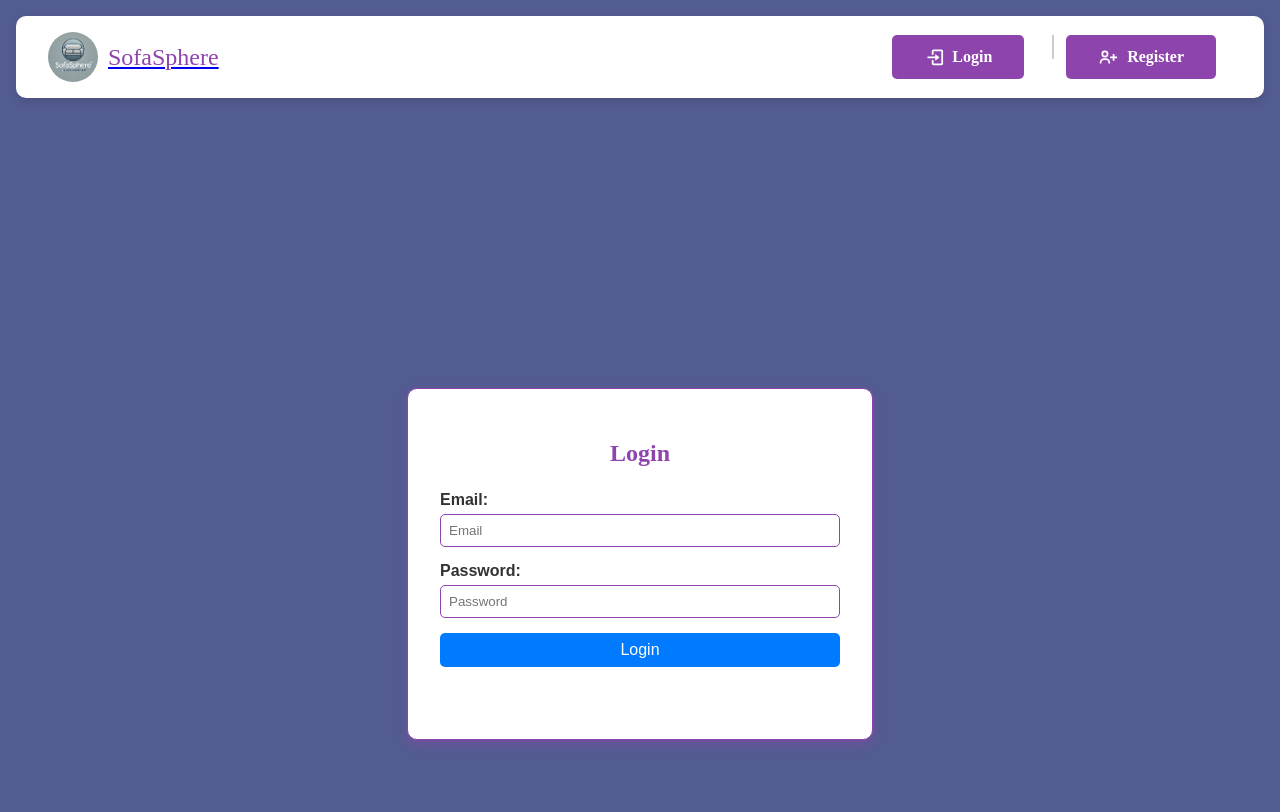
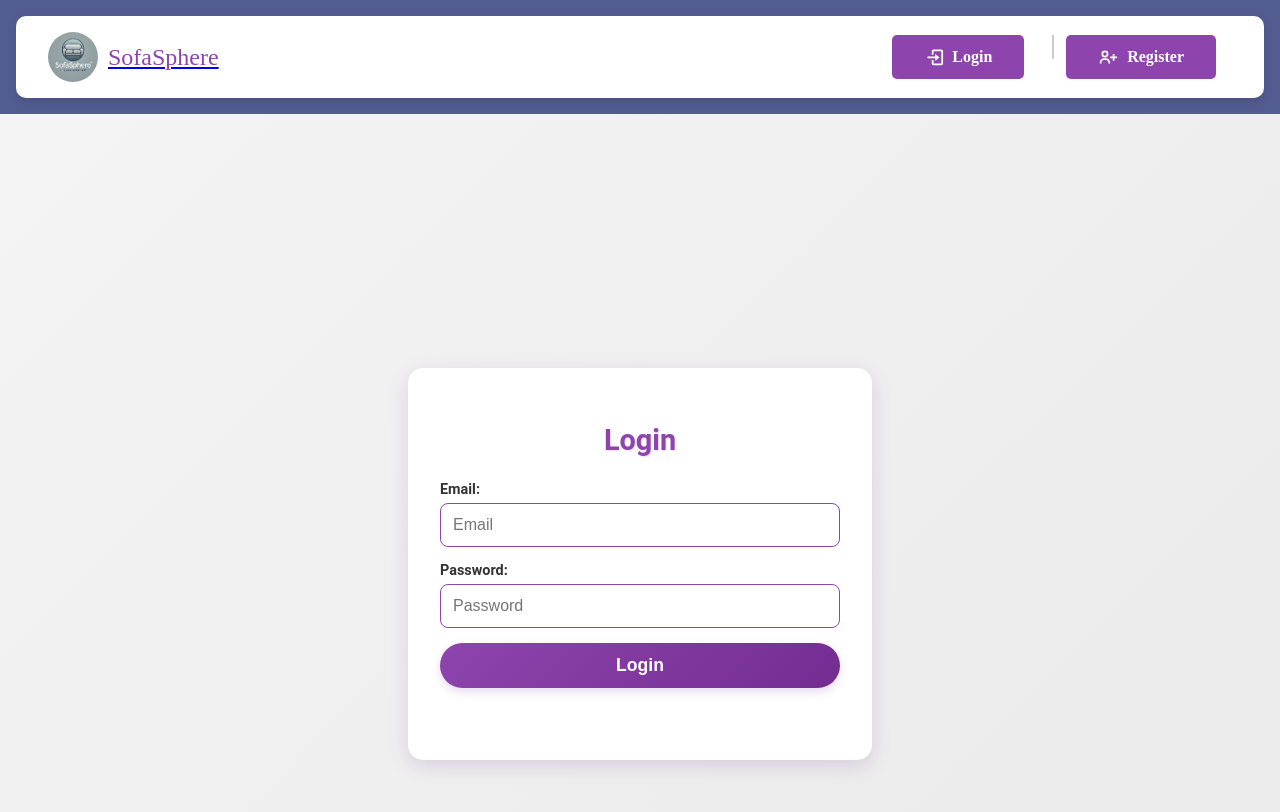
Before and after one commit to gggggeric/MERNproject, a React (Create React App) app in the folder frontend/: page /login in a window 1280 px wide. Shown: the top 812 px of the page. Built offline with nearby package versions, Linux system fonts and the light colour scheme.

Commit message:
merged conflict

```diff
--- a/frontend/src/components/Login.css
+++ b/frontend/src/components/Login.css
@@ -1,56 +1,74 @@
 /* src/components/Login.css */
 .page-container {
-    display: flex; /* Use flexbox to center the content */
-    justify-content: center; /* Center horizontally */
-    align-items: flex-start; /* Align items to the top */
+    display: flex;
+    justify-content: center; /* Center the content horizontally */
+    align-items: center; /* Center vertically */
     height: 100vh; /* Full viewport height */
-  background-color: transparent !important;
+    background-color: #535C91; /* Darker background color */
     padding-top: 50px; /* Padding at the top to give space for the card */
 }
 
 .form-container {
-    max-width: 400px; /* Set a max width for the form */
-    width: 100%; /* Full width up to the max width */
-    padding: 2rem; /* Padding around the form */
-    border: 1px solid #8e44ad; /* Border with purple color */
-    border-radius: 10px; /* Rounded corners */
-    background-color: #9290C3; /* Card background color */
-    box-shadow: 0 4px 10px rgba(142, 68, 173, 0.5); /* Darker purple shadow */
-    margin: 0; /* Remove any margin for consistent positioning */
+    max-width: 450px; /* Slightly increased width */
+    width: 100%;
+    padding: 2rem 2.5rem; /* Add more padding for spaciousness */
+    border: 2px solid #8e44ad; /* Purple border */
+    border-radius: 15px; /* More rounded corners */
+    background-color: #9290C3; /* Soft purple background */
+    box-shadow: 0 6px 15px rgba(142, 68, 173, 0.5); /* Stronger shadow for depth */
+    margin: 0;
+    transition: transform 0.3s ease, box-shadow 0.3s ease;
+}
+
+.form-container:hover {
+    transform: translateY(-10px); /* Slightly lift the form on hover */
+    box-shadow: 0 10px 20px rgba(142, 68, 173, 0.7); /* Enhance shadow on hover */
 }
 
 .form-container h2 {
-    text-align: center; /* Center the title */
-    margin-bottom: 1.5rem; /* Space below the title */
-    color: white; /* Title color for contrast */
+    text-align: center;
+    margin-bottom: 1.5rem;
+    color: white;
+    font-family: 'Roboto', sans-serif; /* Use a cleaner font */
+    font-size: 1.75rem; /* Larger title */
 }
 
 .form-group {
-    margin-bottom: 1rem; /* Space between form groups */
+    margin-bottom: 1.5rem; /* Increased space between form groups */
 }
 
 .form-group label {
-    display: block; /* Block display for labels */
-    margin-bottom: 0.5rem; /* Space below labels */
-    color: white; /* Label color for contrast */
+    display: block;
+    margin-bottom: 0.5rem;
+    color: #ffffff;
+    font-weight: 600; /* Bolder text for labels */
 }
 
 .form-group input {
-    width: 100%; /* Full width input */
-    padding: 0.5rem; /* Padding inside input */
-    border: 1px solid #8e44ad; /* Border color */
-    border-radius: 5px; /* Rounded corners */
+    width: 100%;
+    padding: 0.75rem; /* Increased padding for input fields */
+    border: 1px solid #8e44ad; /* Purple border */
+    border-radius: 10px; /* More rounded corners for inputs */
+    font-size: 1rem;
+    color: #333; /* Darker text color */
+    transition: border-color 0.3s ease;
+}
+
+.form-group input:focus {
+    border-color: #732d91; /* Change border color on focus */
+    outline: none; /* Remove default outline */
 }
 
 .submit-btn {
-    width: 100%; /* Full width button */
-    padding: 0.5rem; /* Padding inside button */
-    background-color: #8e44ad; /* Button color */
-    color: white; /* Text color */
-    border: none; /* No border */
-    border-radius: 5px; /* Rounded corners */
-    font-size: 1rem; /* Font size */
-    cursor: pointer; /* Pointer on hover */
+    width: 100%;
+    padding: 0.75rem; /* Increased padding for button */
+    background-color: #8e44ad;
+    color: white;
+    border: none;
+    border-radius: 10px; /* Rounded button corners */
+    font-size: 1.1rem; /* Slightly larger button text */
+    cursor: pointer;
+    transition: background-color 0.3s ease;
 }
 
 .submit-btn:hover {
@@ -59,7 +77,14 @@
 
 .error-message {
     color: red;
-    margin-top: 10px;
+    margin-top: 15px;
     font-size: 14px;
     text-align: center;
+    font-style: italic; /* Add some style to the error message */
 }
+
+@media (max-width: 500px) {
+    .form-container {
+        padding: 1.5rem 1.5rem; /* Reduced padding for small screens */
+    }
+}
--- a/frontend/src/components/ManufacturerHomePage.css
+++ b/frontend/src/components/ManufacturerHomePage.css
@@ -1,77 +1,144 @@
 /* ManufacturerHomePage.css */
 
+/* Container styling */
 .manufacturer-dashboard-container {
-    max-width: 600px; /* Max width of the dashboard */
-    margin: 50px auto; /* Center the dashboard */
-    padding: 20px; /* Padding around the container */
-    background-color: #ffffff; /* White background */
-    border-radius: 8px; /* Rounded corners */
-    border: 1px solid #8e44ad; /* Purple border surrounding the container */
-    box-shadow: 0 4px 10px rgba(0, 0, 0, 0.1); /* Soft shadow */
-    text-align: center; /* Center text in the container */
+    max-width: 800px;
+    margin: 50px auto;
+    padding: 20px;
+    background-color: #f9f9f9; /* Light grey background */
+    border-radius: 12px;
+    border: 1px solid #ddd;
+    box-shadow: 0 6px 12px rgba(0, 0, 0, 0.1); /* Elevated shadow */
+    text-align: center;
 }
 
-.dashboard-card {
-    background-color: #fff; /* White background for the card */
-    padding: 20px; /* Padding inside the card */
-    border-radius: 8px; /* Rounded corners for the card */
-    box-shadow: 0 2px 4px rgba(0, 0, 0, 0.1); /* Subtle shadow for the card */
-    margin-top: 20px; /* Space above the card */
-}
-
+/* Heading styles */
 h2 {
-    color: #8e44ad; /* Dark text color for the heading */
-    margin-bottom: 20px; /* Space below the heading */
+    color: #333; /* Neutral dark color for better readability */
+    font-family: 'Roboto', sans-serif;
+    font-weight: bold;
+    margin-bottom: 20px;
 }
 
 h3 {
-    color: #8e44ad; /* Color for the card title */
-    margin-bottom: 15px; /* Space below the card title */
+    color: #555;
+    font-family: 'Roboto', sans-serif;
+    font-weight: normal;
+    margin-bottom: 15px;
 }
 
-.button-container {
-    display: flex; /* Flex layout for button container */
-    flex-direction: column; /* Stack buttons vertically */
-    gap: 15px; /* Space between buttons */
+/* Card styling */
+.dashboard-card {
+    background-color: #fff;
+    padding: 25px;
+    border-radius: 12px;
+    box-shadow: 0 4px 8px rgba(0, 0, 0, 0.1); /* Subtle shadow */
+    margin-top: 20px;
+    border: 1px solid #eee;
 }
 
-/* Button styles */
-.action-btn {
-    padding: 10px; /* Padding inside the button */
-    color: white; /* Text color for the button */
-    border: none; /* No border */
-    border-radius: 4px; /* Rounded corners for the button */
-    cursor: pointer; /* Pointer cursor on hover */
-    transition: background-color 0.3s, transform 0.2s; /* Transition for hover effect */
-    font-size: 1rem; /* Font size for buttons */
+/* Chart container */
+.chart-container {
+    margin: 30px auto;
+    padding: 20px;
+    border-radius: 12px;
+    background-color: #ffffff;
+    border: 1px solid #e0e0e0;
+    box-shadow: 0 4px 12px rgba(0, 0, 0, 0.1);
 }
 
-/* Different button colors */
+/* Button container styles */
+.button-container {
+    display: flex;
+    justify-content: space-around; /* Align buttons horizontally */
+    flex-wrap: wrap; /* Wrap buttons to next row if needed */
+    gap: 20px;
+    margin-top: 20px;
+}
+
+/* Button styling */
+.action-btn {
+    padding: 12px 20px;
+    font-size: 1rem;
+    color: #fff;
+    border: none;
+    border-radius: 8px;
+    cursor: pointer;
+    transition: transform 0.2s, box-shadow 0.3s, background-color 0.3s;
+    text-transform: uppercase;
+    font-weight: 500;
+    letter-spacing: 1px;
+}
+
+/* Button colors */
 .action-btn.post-product {
-    background-color: #8e44ad; /* Purple */
+    background-color: #6c5ce7; /* Vibrant purple */
 }
 
 .action-btn.manage-reviews {
-    background-color: #3498db; /* Blue */
+    background-color: #0984e3; /* Bright blue */
 }
 
 .action-btn.view-orders {
-    background-color: #2ecc71; /* Green */
+    background-color: #00b894; /* Fresh green */
 }
 
-/* Hover effects */
+/* Button hover effects */
 .action-btn:hover {
-    transform: scale(1.05); /* Slightly enlarge button on hover */
+    transform: scale(1.05); /* Slight enlargement */
+    box-shadow: 0 4px 10px rgba(0, 0, 0, 0.15);
 }
 
 .action-btn.post-product:hover {
-    background-color: #5e3370; /* Darker purple on hover */
+    background-color: #5a4dc6;
 }
 
 .action-btn.manage-reviews:hover {
-    background-color: #2980b9; /* Darker blue on hover */
+    background-color: #086bb1;
 }
 
 .action-btn.view-orders:hover {
-    background-color: #27ae60; /* Darker green on hover */
+    background-color: #009f76;
 }
+
+/* Date picker styling */
+.date-picker-container {
+    display: flex;
+    justify-content: center;
+    gap: 40px;
+    margin-top: 30px;
+    padding: 20px;
+    background-color: #fff;
+    border-radius: 12px;
+    box-shadow: 0 4px 10px rgba(0, 0, 0, 0.1);
+    border: 1px solid #e0e0e0;
+}
+
+/* Typography for date picker */
+.date-picker-container h6 {
+    font-family: 'Roboto', sans-serif;
+    color: #333;
+    font-weight: bold;
+}
+
+/* Alert box styling */
+.alert-box {
+    margin: 20px auto;
+    max-width: 600px;
+    text-align: center;
+    font-family: 'Roboto', sans-serif;
+    font-size: 1rem;
+    color: #b71c1c; /* Red for errors */
+    background-color: #ffebee; /* Light red background */
+    border: 1px solid #f44336; /* Border for error box */
+    padding: 15px;
+    border-radius: 8px;
+}
+
+/* Circular progress loader */
+.circular-loader {
+    margin: 20px auto;
+    display: flex;
+    justify-content: center;
+    align-items: center;
+}
--- a/frontend/src/components/Register.css
+++ b/frontend/src/components/Register.css
@@ -1,63 +1,97 @@
-/* src/components/Register.css */
+/* Page Container */
 .page-container {
-    display: flex; /* Use flexbox to center the content */
-    justify-content: center; /* Center horizontally */
-    align-items: center; /* Center vertically */
+    display: flex;
+    justify-content: center;
+    align-items: center;
     height: 100vh; /* Full viewport height */
-    background-color: #f4f4f4; /* Light background */
+    background: linear-gradient(135deg, #f4f4f4, #eaeaea); /* Subtle gradient background */
+    font-family: 'Roboto', sans-serif; /* Modern font */
 }
 
+/* Form Container */
 .form-container {
     max-width: 400px; /* Set a max width for the form */
-    width: 100%; /* Full width up to the max width */
-    padding: 2rem; /* Padding around the form */
-    border: 1px solid #8e44ad; /* Border with purple color */
-    border-radius: 10px; /* Rounded corners */
+    width: 100%;
+    padding: 2rem;
+    border: none; /* Removed solid border for minimalistic look */
+    border-radius: 15px; /* More rounded corners for a softer design */
     background-color: #ffffff; /* White background */
-    box-shadow: 0 4px 10px rgba(142, 68, 173, 0.5); /* Darker purple shadow */
+    box-shadow: 0 6px 20px rgba(142, 68, 173, 0.2); /* Softer purple shadow */
+    transition: transform 0.3s, box-shadow 0.3s; /* Smooth hover effects */
 }
 
-.form-container h2 {
-    text-align: center; /* Center the title */
-    margin-bottom: 1.5rem; /* Space below the title */
-    color: #8e44ad; /* Title color */
+.form-container:hover {
+    transform: translateY(-5px); /* Slight hover lift */
+    box-shadow: 0 8px 25px rgba(142, 68, 173, 0.3); /* Enhanced shadow on hover */
 }
 
+/* Title Styling */
+.form-container h2 {
+    text-align: center;
+    margin-bottom: 1.5rem;
+    color: #8e44ad;
+    font-size: 1.8rem; /* Increased title size */
+    font-weight: bold;
+    text-shadow: 1px 1px 2px rgba(142, 68, 173, 0.2); /* Subtle shadow for emphasis */
+}
+
+/* Form Group */
 .form-group {
-    margin-bottom: 1rem; /* Space between form groups */
+    margin-bottom: 1.2rem; /* Slightly more space between fields */
 }
 
 .form-group label {
-    display: block; /* Block display for labels */
-    margin-bottom: 0.5rem; /* Space below labels */
-    color: #8e44ad; /* Label color */
+    display: block;
+    margin-bottom: 0.5rem;
+    color: #732d91; /* Slightly darker purple for labels */
+    font-size: 0.9rem; /* Slightly smaller label size */
+    font-weight: bold;
 }
 
 .form-group input {
-    width: 100%; /* Full width input */
-    padding: 0.5rem; /* Padding inside input */
-    border: 1px solid #8e44ad; /* Border color */
-    border-radius: 5px; /* Rounded corners */
+    width: 100%;
+    padding: 0.75rem; /* Increased padding for better usability */
+    border: 1px solid #8e44ad;
+    border-radius: 8px; /* Slightly more rounded corners */
+    font-size: 1rem;
+    transition: border-color 0.3s, box-shadow 0.3s; /* Smooth focus effects */
 }
 
+.form-group input:focus {
+    border-color: #732d91; /* Darker purple on focus */
+    box-shadow: 0 0 5px rgba(142, 68, 173, 0.5); /* Purple glow on focus */
+    outline: none; /* Remove default outline */
+}
+
+/* Submit Button */
 .submit-btn {
-    width: 100%; /* Full width button */
-    padding: 0.5rem; /* Padding inside button */
-    background-color: #8e44ad; /* Button color */
-    color: white; /* Text color */
-    border: none; /* No border */
-    border-radius: 5px; /* Rounded corners */
-    font-size: 1rem; /* Font size */
-    cursor: pointer; /* Pointer on hover */
+    width: 100%;
+    padding: 0.75rem;
+    background: linear-gradient(135deg, #8e44ad, #732d91); /* Gradient button */
+    color: white;
+    border: none;
+    border-radius: 25px; /* Fully rounded button */
+    font-size: 1.1rem; /* Slightly larger font */
+    font-weight: bold;
+    cursor: pointer;
+    transition: background 0.3s, transform 0.2s; /* Smooth hover effects */
+    box-shadow: 0 4px 10px rgba(142, 68, 173, 0.2); /* Add depth */
 }
 
 .submit-btn:hover {
-    background-color: #732d91; /* Darker purple on hover */
+    background: linear-gradient(135deg, #732d91, #8e44ad); /* Reverse gradient on hover */
+    transform: scale(1.05); /* Slight zoom effect */
+    box-shadow: 0 6px 15px rgba(142, 68, 173, 0.3); /* Enhanced shadow */
 }
 
+/* Error Message */
 .error-message {
-    color: red;
+    color: #e74c3c; /* Bright red for visibility */
     margin-top: 10px;
-    font-size: 14px;
+    font-size: 0.9rem; /* Slightly smaller font size */
     text-align: center;
+    background-color: #fbe3e4; /* Light red background for visibility */
+    border: 1px solid #e74c3c;
+    border-radius: 5px;
+    padding: 0.5rem;
 }
--- a/frontend/src/components/UserHomePage.css
+++ b/frontend/src/components/UserHomePage.css
@@ -2,7 +2,7 @@
 
 .user-home-page {
     padding: 20px;
-    background-color: #ffffff; /* White background */
+    background-color: #D9A7FF; /* Light violet background */
     border-radius: 8px; /* Rounded corners */
     box-shadow: 0 4px 10px rgba(0, 0, 0, 0.1); /* Soft shadow */
 }
@@ -36,6 +36,7 @@
 .action-btn:hover {
     background-color: #732d91; /* Darker purple on hover */
 }
+
 .receipt-modal {
     font-family: 'Roboto', sans-serif;
     width: 80%; /* Make the modal wider */
--- a/frontend/src/components/UserViewOrders.css
+++ b/frontend/src/components/UserViewOrders.css
@@ -1,45 +1,46 @@
 .orders-container {
   font-family: Arial, sans-serif;
-  max-width: 1300px; /* Increased the width to make the container wider */
+  max-width: 1300px;
   margin: 20px auto;
-  padding: 30px;
-  border: 1px solid #ddd;
-  border-radius: 8px;
+  padding: 20px;  /* Reduced padding for a more compact container */
+  border: 2px solid #ddd;
+  border-radius: 12px;
   background-color: #f9f9f9;
-  box-shadow: 0 4px 10px rgba(0, 0, 0, 0.1);
+  box-shadow: 0 4px 12px rgba(0, 0, 0, 0.1);
 }
 
 .orders-table {
   width: 100%;
   border-collapse: collapse;
-  margin-top: 30px;
-  table-layout: fixed; /* Changed to fixed for more consistent column widths */
+  margin-top: 20px;  /* Reduced margin to bring the table closer */
+  table-layout: fixed;
 }
 
 .orders-table th,
 .orders-table td {
-  padding: 15px;
+  padding: 10px;  /* Reduced padding for more compact rows */
   text-align: left;
-  border-bottom: 1px solid #ddd;
-  word-wrap: break-word; /* Prevent text overflow */
-  overflow-wrap: break-word; /* Prevent text overflow */
-  box-sizing: border-box; /* Ensure padding is included in the total width */
+  border-bottom: 2px solid #ddd;
+  word-wrap: break-word;
+  overflow-wrap: break-word;
+  box-sizing: border-box;
 }
 
 .orders-table th {
-  background-color: #f1f1f1;
+  background-color: #4e73df;
+  color: white;
   font-weight: bold;
   text-transform: uppercase;
-  font-size: 14px;
+  font-size: 13px;  /* Reduced font size */
 }
 
 .orders-table td {
   background-color: #fff;
-  font-size: 13px;
+  font-size: 12px;  /* Reduced font size for more compact rows */
 }
 
 .orders-table td.order-id {
-  width: 200px; /* Adjusted to make the order ID column wider */
+  width: 150px;  /* Reduced width of order ID column */
 }
 
 .star-rating {
@@ -49,7 +50,7 @@
 }
 
 .star {
-  font-size: 20px;
+  font-size: 18px;  /* Slightly smaller star size */
   color: #ddd;
   cursor: pointer;
 }
@@ -59,16 +60,18 @@
 }
 
 .review-button {
-  padding: 8px 16px;
-  background-color: #007bff;
+  padding: 6px 12px;  /* Reduced padding */
+  background-color: #28a745;
   color: white;
-  border: none;
+  border: 2px solid #28a745;
   border-radius: 5px;
   cursor: pointer;
+  transition: background-color 0.3s ease, border 0.3s ease;
 }
 
 .review-button:hover {
-  background-color: #0056b3;
+  background-color: #218838;
+  border-color: #218838;
 }
 
 .modal-overlay {
@@ -77,7 +80,7 @@
   left: 0;
   right: 0;
   bottom: 0;
-  background-color: rgba(0, 0, 0, 0.6);
+  background-color: rgba(0, 0, 0, 0.7);
   display: flex;
   justify-content: center;
   align-items: center;
@@ -85,34 +88,36 @@
 
 .modal-content {
   background-color: white;
-  padding: 30px;
+  padding: 20px;  /* Reduced padding for smaller modal */
   border-radius: 8px;
-  width: 600px; /* Increased width of modal content */
-  box-shadow: 0 4px 8px rgba(0, 0, 0, 0.2);
+  width: 500px;  /* Reduced width */
+  box-shadow: 0 4px 12px rgba(0, 0, 0, 0.2);
+  border: 2px solid #ddd;
 }
 
 textarea {
   width: 100%;
-  height: 120px;
-  padding: 12px;
-  font-size: 15px;
+  height: 100px;  /* Reduced height of textarea */
+  padding: 10px;  /* Reduced padding */
+  font-size: 14px;  /* Reduced font size */
   border-radius: 5px;
-  border: 1px solid #ddd;
+  border: 2px solid #ddd;
   resize: vertical;
 }
 
 .modal-actions {
   display: flex;
   justify-content: space-between;
-  margin-top: 20px;
+  margin-top: 15px;  /* Reduced margin */
 }
 
 button {
-  padding: 12px 20px;
-  border: none;
+  padding: 10px 18px;  /* Reduced padding */
+  border: 2px solid #ddd;
   border-radius: 5px;
   cursor: pointer;
-  font-size: 16px;
+  font-size: 14px;  /* Reduced font size */
+  transition: background-color 0.3s ease;
 }
 
 button:hover {
@@ -122,78 +127,84 @@
 button[type="button"] {
   background-color: #8e44ad;
   color: white;
+  border-color: #8e44ad;
 }
 
 button[type="button"]:hover {
-  background-color: #8e44ad;
+  background-color: #7d3c99;
+  border-color: #7d3c99;
 }
 
 button[type="submit"] {
   background-color: #007bff;
   color: white;
+  border-color: #007bff;
 }
 
 button[type="submit"]:hover {
   background-color: #0056b3;
+  border-color: #0056b3;
 }
 
 .image-preview {
   margin-top: 15px;
-  max-width: 80%; /* Limits the image width to 80% of modal width */
-  max-height: 300px; /* Limits the height to avoid overly large images */
-  border: 1px solid #ddd;
+  max-width: 70%;  /* Reduced width */
+  max-height: 250px;  /* Reduced height */
+  border: 2px solid #ddd;
   padding: 10px;
   border-radius: 5px;
-  object-fit: contain; /* Keeps image aspect ratio within bounds */
+  object-fit: contain;
 }
 
 .address-container {
-  margin-top: 20px;
+  margin-top: 15px;  /* Reduced margin */
 }
 
 .address-container p {
-  font-size: 14px;
-  margin-bottom: 8px;
+  font-size: 13px;  /* Reduced font size */
+  margin-bottom: 6px;  /* Reduced margin */
 }
 
 .address-container button {
-  padding: 8px 16px;
+  padding: 6px 12px;  /* Reduced padding */
   background-color: #007bff;
   color: white;
-  border: none;
+  border: 2px solid #007bff;
   border-radius: 5px;
   cursor: pointer;
-  font-size: 14px;
+  font-size: 13px;  /* Reduced font size */
 }
 
 .address-container button:hover {
   background-color: #0056b3;
+  border-color: #0056b3;
 }
 
 .orders-table td ul {
-  padding-left: 20px;
+  padding-left: 15px;  /* Reduced padding */
 }
 
 .orders-table td ul li {
-  margin-bottom: 5px;
+  margin-bottom: 4px;  /* Reduced margin */
 }
 
 .update-status-button {
   background-color: #8e44ad;
   color: white;
-  border: none;
-  padding: 4px 8px;  /* Reduced padding */
-  font-size: 14px;    /* Smaller font size */
+  border: 2px solid #8e44ad;
+  padding: 5px 10px;  /* Reduced padding */
+  font-size: 12px;  /* Reduced font size */
   cursor: pointer;
   margin-left: 10px;
-  border-radius: 4px; /* Slightly rounded corners */
-  transition: background-color 0.3s ease; /* Smooth transition */
+  border-radius: 4px;
+  transition: background-color 0.3s ease;
 }
 
 .update-status-button:hover {
-  background-color: #8e44ad;
+  background-color: #7d3c99;
+  border-color: #7d3c99;
 }
 
 .update-status-button:focus {
-  outline: none; /* Remove default focus outline */
+  outline: none;
 }
```
Also changed, not shown: frontend/src/components/Home.css (+72 -0 lines), frontend/src/components/Home.jsx (+23 -1 lines), frontend/src/components/ManufacturerViewReviews.jsx (+14 -12 lines), frontend/src/components/UserHomePage.jsx (+10 -5 lines), frontend/src/components/UserViewReviews.css (+16 -2 lines), frontend/src/photos/sofa_image.jpg (added), 1 other file (tests, documents, lock files or other folders).
